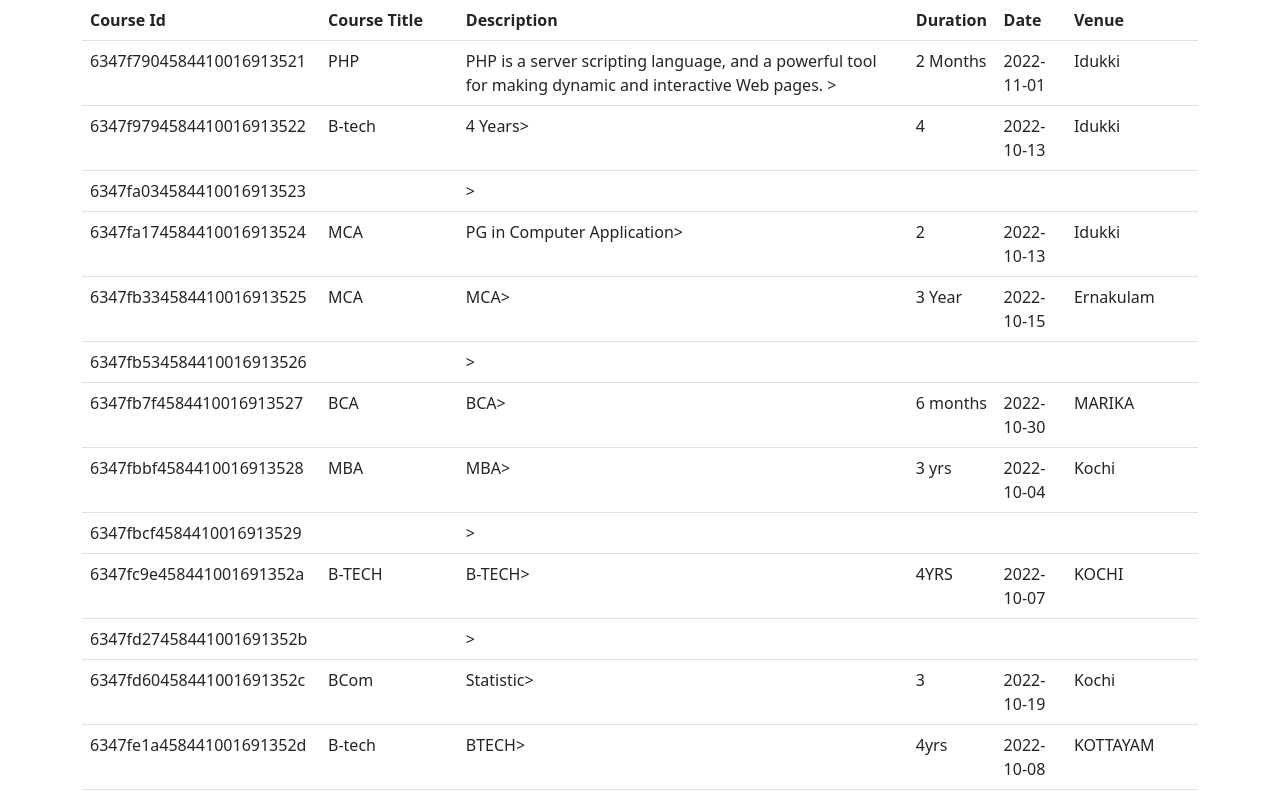
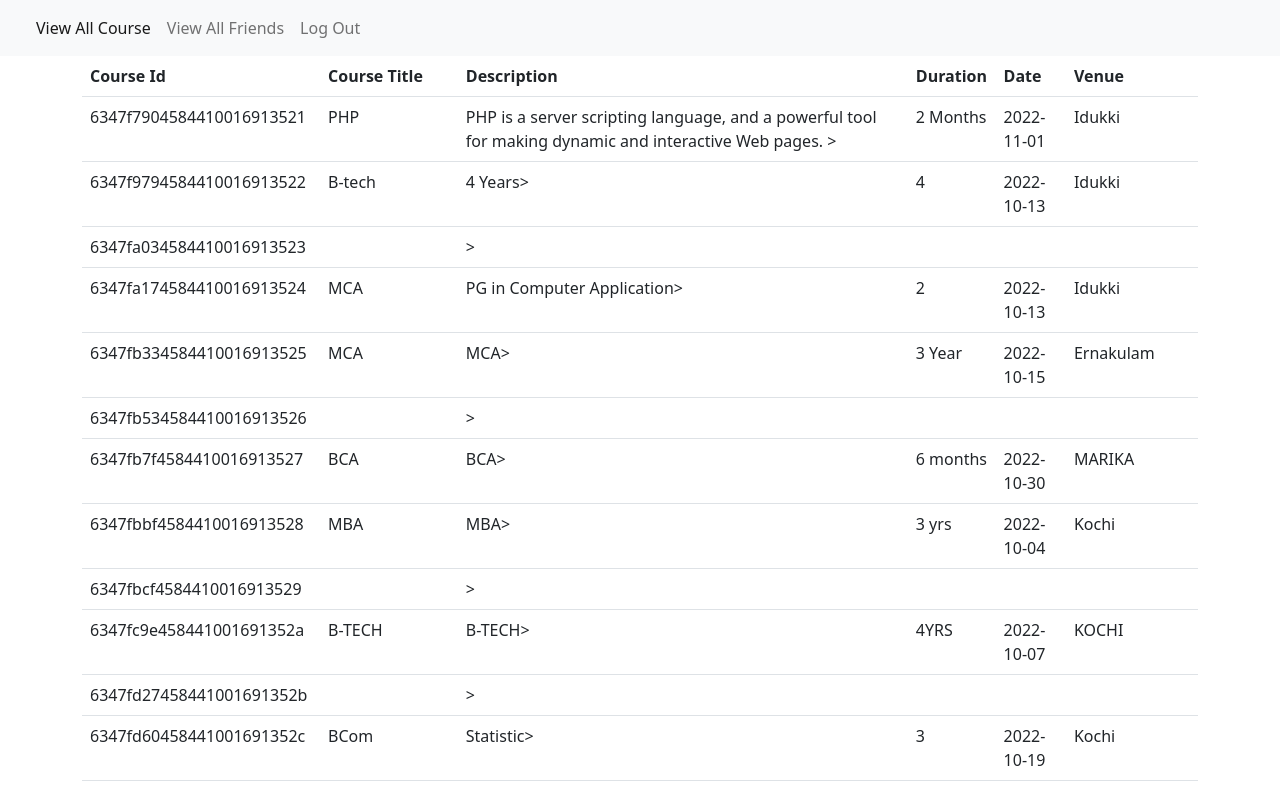
Before and after one commit to Asiyacm/nestdigitalAngularApp, an Angular app: page /viewCourse in a window 1280 px wide. Shown: the top 793 px of the page. Built offline with nearby package versions, Linux system fonts and the light colour scheme.

Commit message:
navigation2 commit

```diff
--- a/src/app/app.module.ts
+++ b/src/app/app.module.ts
@@ -16,6 +16,7 @@
 import { ViewFriendsComponent } from './view-friends/view-friends.component';
 import { RouterModule, Routes } from '@angular/router';
 import { NavigationComponent } from './navigation/navigation.component';
+import { Navigation2Component } from './navigation2/navigation2.component';
 
 
 const myRoute:Routes=
@@ -84,7 +85,8 @@
     ViewCourseComponent,
     AddFriendsComponent,
     ViewFriendsComponent,
-    NavigationComponent
+    NavigationComponent,
+    Navigation2Component
   ],
   imports: [
     BrowserModule,
--- /dev/null
+++ b/src/app/navigation2/navigation2.component.html
@@ -0,0 +1,22 @@
+<nav class="navbar navbar-expand-lg bg-light">
+    <div class="container-fluid">
+      <a class="navbar-brand" routerLink="#"></a>
+      <button class="navbar-toggler" type="button" data-bs-toggle="collapse" data-bs-target="#navbarNav" aria-controls="navbarNav" aria-expanded="false" aria-label="Toggle navigation">
+        <span class="navbar-toggler-icon"></span>
+      </button>
+      <div class="collapse navbar-collapse" id="navbarNav">
+        <ul class="navbar-nav">
+          <li class="nav-item">
+            <a class="nav-link active" aria-current="page"routerLink="/viewCourse">View All Course</a>
+          </li>
+          <li class="nav-item">
+            <a class="nav-link" routerLink="/viewFriends">View All Friends</a>
+          </li>
+          <li class="nav-item">
+            <a class="nav-link" routerLink="/adminLogin">Log Out</a>
+          </li>
+
+        </ul>
+      </div>
+    </div>
+  </nav>
--- a/src/app/view-course/view-course.component.html
+++ b/src/app/view-course/view-course.component.html
@@ -1,4 +1,4 @@
-
+<app-navigation2></app-navigation2>
 <div class="container">
     <div class="row">
         <div class="col col-12 col-sm-12 col-md-12 col-lg-12 col-xl-12 col-xxl-12">
--- a/src/app/view-friends/view-friends.component.html
+++ b/src/app/view-friends/view-friends.component.html
@@ -1,3 +1,4 @@
+<app-navigation2></app-navigation2>
 <div class="container">
     <div class="row">
         <div class="col col-12 col-sm-12 col-md-12 col-lg-12 col-xl-12 col-xxl-12">
```
Also changed, not shown: src/app/navigation2/navigation2.component.ts (added, +10 -0 lines), src/app/navigation2/navigation2.component.css (added).
